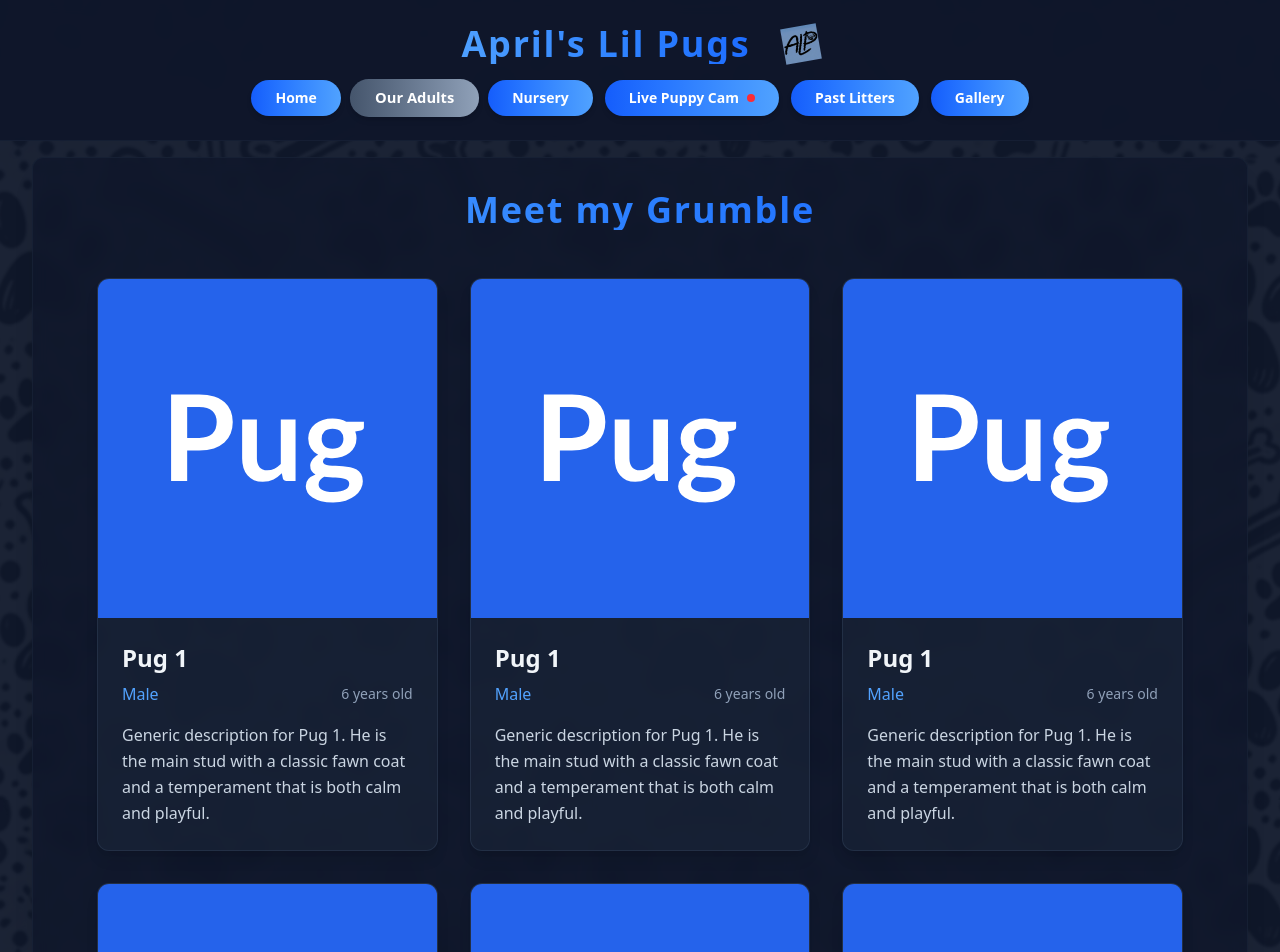
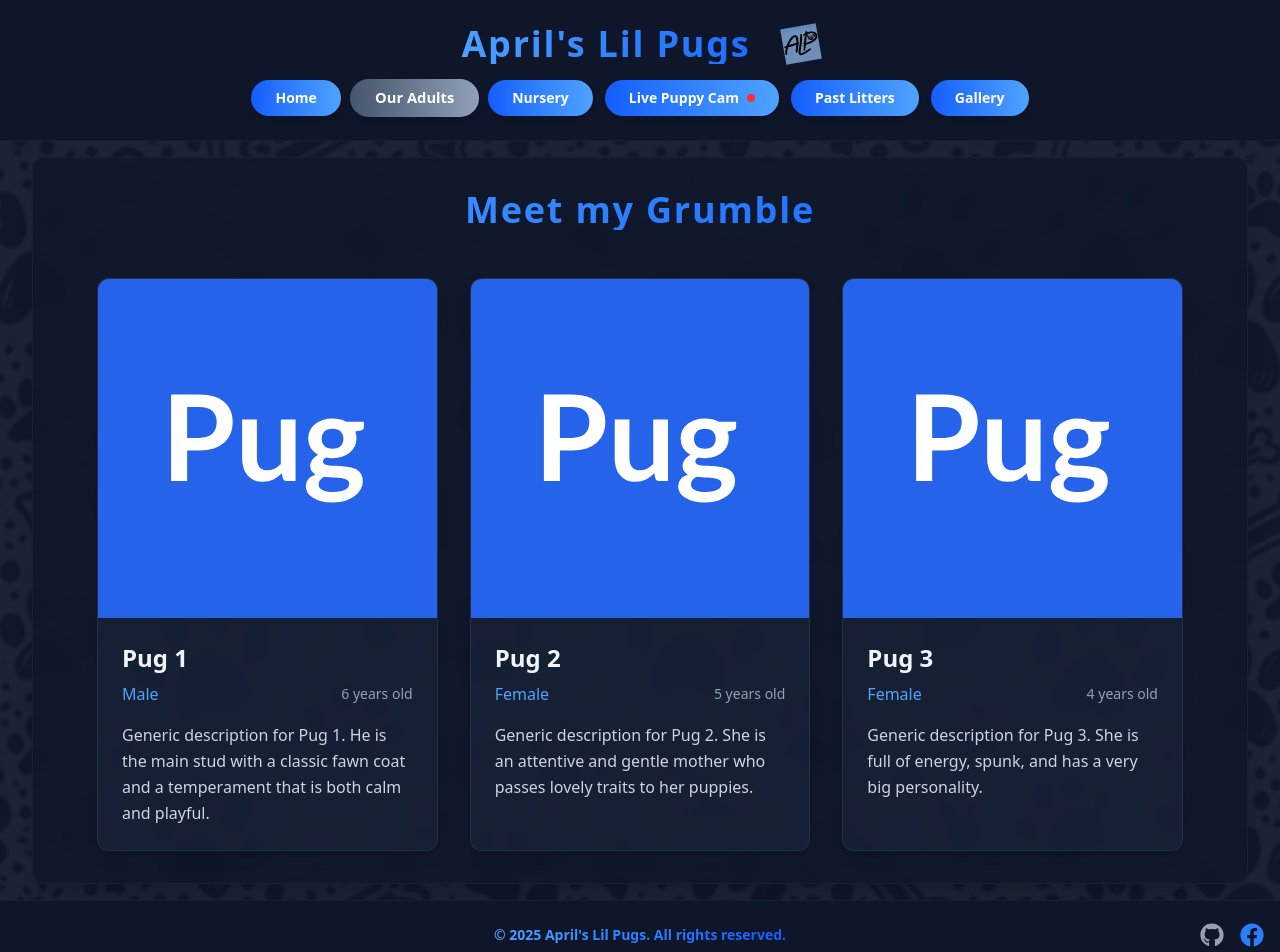
Before and after one commit to jonahgcarpenter/aprilslilpugs, a React (Vite) app in the folder client/: page /ouradults in a window 1280 px wide. Shown: the top 952 px of the page. Built offline with nearby package versions, Linux system fonts and the light colour scheme.

Commit message:
full gender

```diff
--- a/client/src/data/pugs.ts
+++ b/client/src/data/pugs.ts
@@ -1,7 +1,7 @@
 export interface Pug {
   id: string;
   name: string;
-  gender: "M" | "F";
+  gender: "Male" | "Female";
   description?: string;
   profile_picture_id: string;
   image_ids?: string;
@@ -12,7 +12,7 @@ export const mockPugs: Pug[] = [
   {
     id: "pug-1",
     name: "Pug 1",
-    gender: "M",
+    gender: "Male",
     description:
       "Generic description for Pug 1. He is the main stud with a classic fawn coat and a temperament that is both calm and playful.",
     profile_picture_id: "img-pug-1",
@@ -22,7 +22,7 @@ export const mockPugs: Pug[] = [
   {
     id: "pug-2",
     name: "Pug 2",
-    gender: "F",
+    gender: "Female",
     description:
       "Generic description for Pug 2. She is an attentive and gentle mother who passes lovely traits to her puppies.",
     profile_picture_id: "img-pug-2",
@@ -32,51 +32,11 @@ export const mockPugs: Pug[] = [
   {
     id: "pug-3",
     name: "Pug 3",
-    gender: "F",
+    gender: "Female",
     description:
       "Generic description for Pug 3. She is full of energy, spunk, and has a very big personality.",
     profile_picture_id: "img-pug-3",
     image_ids: "img-pug-3",
     birth_date: "2021-03-10",
   },
-  {
-    id: "pug-4",
-    name: "Pug 1",
-    gender: "M",
-    description:
-      "Generic description for Pug 1. He is the main stud with a classic fawn coat and a temperament that is both calm and playful.",
-    profile_picture_id: "img-pug-1",
-    image_ids: "img-pug-1",
-    birth_date: "2019-05-15",
-  },
-  {
-    id: "pug-5",
-    name: "Pug 2",
-    gender: "F",
-    description:
-      "Generic description for Pug 2. She is an attentive and gentle mother who passes lovely traits to her puppies.",
-    profile_picture_id: "img-pug-2",
-    image_ids: "img-pug-2",
-    birth_date: "2020-11-20",
-  },
-  {
-    id: "pug-6",
-    name: "Pug 3",
-    gender: "F",
-    description:
-      "Generic description for Pug 3. She is full of energy, spunk, and has a very big personality.",
-    profile_picture_id: "img-pug-3",
-    image_ids: "img-pug-3",
-    birth_date: "2021-03-10",
-  },
-  {
-    id: "pug-7",
-    name: "Pug 1",
-    gender: "M",
-    description:
-      "Generic description for Pug 1. He is the main stud with a classic fawn coat and a temperament that is both calm and playful.",
-    profile_picture_id: "img-pug-1",
-    image_ids: "img-pug-1",
-    birth_date: "2019-05-15",
-  },
 ];
--- a/client/src/hooks/usepugs.ts
+++ b/client/src/hooks/usepugs.ts
@@ -5,7 +5,7 @@ import { mockImages } from "../data/images";
 interface RawPug {
   id: string;
   name: string;
-  gender: "M" | "F";
+  gender: "Male" | "Female";
   description?: string;
   profile_picture_id: string;
   image_ids?: string;
@@ -58,7 +58,7 @@ export const usePug = () => {
       return {
         id: raw.id,
         name: raw.name,
-        gender: raw.gender === "M" ? "Male" : "Female",
+        gender: raw.gender,
         description: raw.description || "",
         birthDate: raw.birth_date,
         profilePicture: profileUrl,
```
